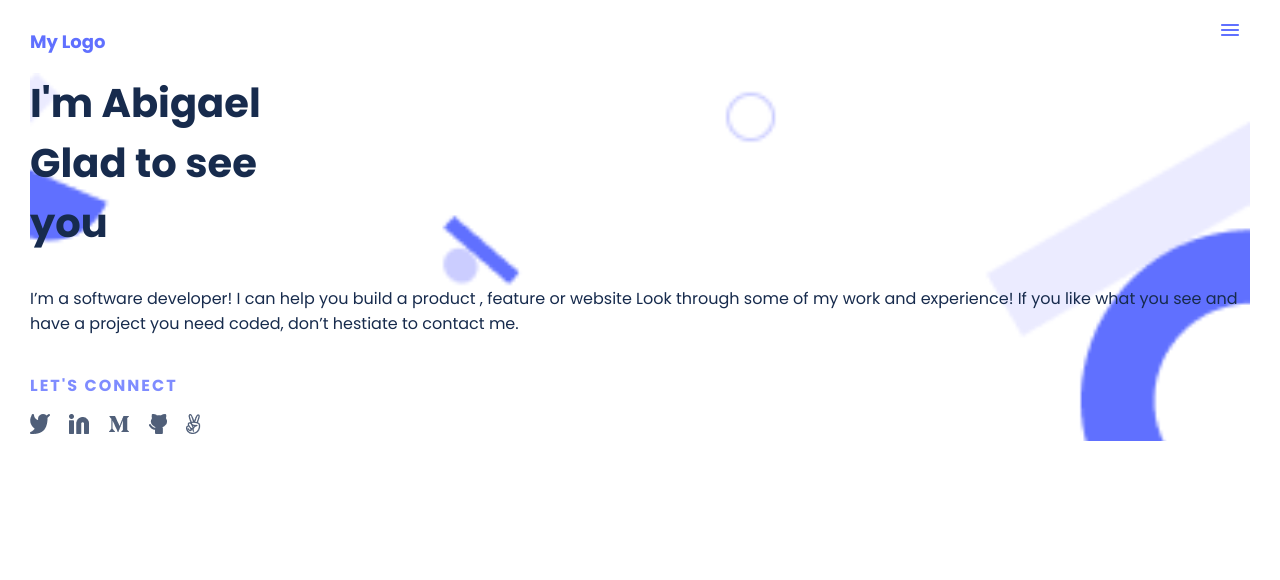
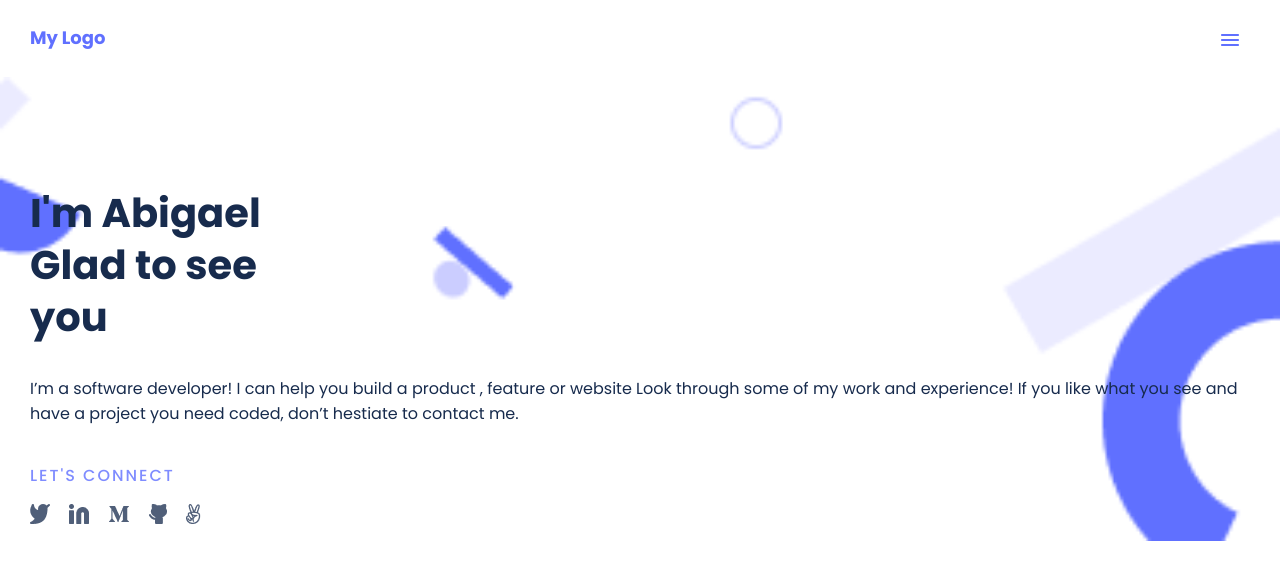
Before and after one commit to AbbyNyakara/PortfolioWebsite, a website: page index.html in a window 1280 px wide. Drawn offline with Linux system fonts and the light colour scheme.

Commit message:
change html code

```diff
--- a/index.html
+++ b/index.html
@@ -7,29 +7,31 @@
     <link rel="stylesheet" href="style.css">
     <link rel="preconnect" href="https://fonts.googleapis.com">
     <link rel="preconnect" href="https://fonts.gstatic.com" crossorigin>
-    <link href="https://fonts.googleapis.com/css2?family=Poppins:wght@400;700&display=swap" rel="stylesheet">
+    <link href="https://fonts.googleapis.com/css2?family=Poppins:wght@400;500;700&display=swap" rel="stylesheet">
     <title>Portfolio</title>
 </head>
 <body>
-    <main>
 
+        <header>
             <nav>
                 <div class="logo">
-                    <p>My Logo</p>
+                    <p><a href="#">My Logo</a></p>
                 </div>
 
                 <div class="menu-icon">
                     <img src="images/menu-icon.svg" alt="">
                 </div>
+            </nav>
+        </header>
 
+    <section class="first-section">
+        <main>
 
-            </nav>
-        <section class="first-section">
-            <header>
+            <div class="intro">
                 <h1>I'm Abigael <br> Glad to see <br> you</h1>
                 <p>I’m a software developer! I can help you build a product , feature or website Look through some of my work and experience! If you like what
                     you see and have a project you need coded, don’t hestiate to contact me.</p>
-            </header>
+            </div>
 
             <div class="socials">
                 <p>let's connect</p>
@@ -37,9 +39,10 @@
                     <a href="#"><img class="social" src="images/social-media-icons.png" alt="" aria-hidden="true"></a>
                 </div>
             </div>
-        </section>
 
-    </main>
+
+        </main>
+    </section>
 
 </body>
 </html>
--- a/style.css
+++ b/style.css
@@ -4,6 +4,24 @@ body {
   box-sizing: border-box;
   font-family: 'Poppins', sans-serif;
   background-color: #fff;
+}
+
+header {
+  padding: 10px 30px;
+}
+
+header.logo {
+  display: grid;
+  place-items: center;
+}
+
+header .logo a {
+  color: #6070ff;
+  font-weight: 700;
+  font-size: 18px;
+  text-decoration: none;
+  line-height: 20px;
+  padding-top: 20px;
 }
 
 main {
@@ -14,6 +32,11 @@ main {
   background-image: url("images/mobile-bg.png");
   background-size: cover;
   background-repeat: no-repeat;
+  color: #172b4d;
+}
+
+.first-section .intro {
+  padding-top: 100px;
 }
 
 nav {
@@ -23,6 +46,7 @@ nav {
 
 .menu-icon {
   margin-left: auto;
+  padding-top: 10px;
 }
 
 .nav-items a {
@@ -30,20 +54,13 @@ nav {
   text-decoration: none;
 }
 
-.logo {
-  color: #6070ff;
-  font-weight: 700;
-  font-size: 18px;
+.intro h1 {
+  margin-top: 0;
+  font-size: 40px;
+  line-height: 52px;
 }
 
-header h1 {
-  color: #172b4d;
-  margin-top: 0;
-  font-size: 40px;
-}
-
-header p {
-  color: #172b4d;
+.intro p {
   font-weight: 400;
 }
 
@@ -55,7 +72,7 @@ header p {
   text-transform: uppercase;
   color: #7f8cff;
   letter-spacing: 2px;
-  font-weight: 700;
+  font-weight: 500;
   font-size: 16px;
 }
 
```
